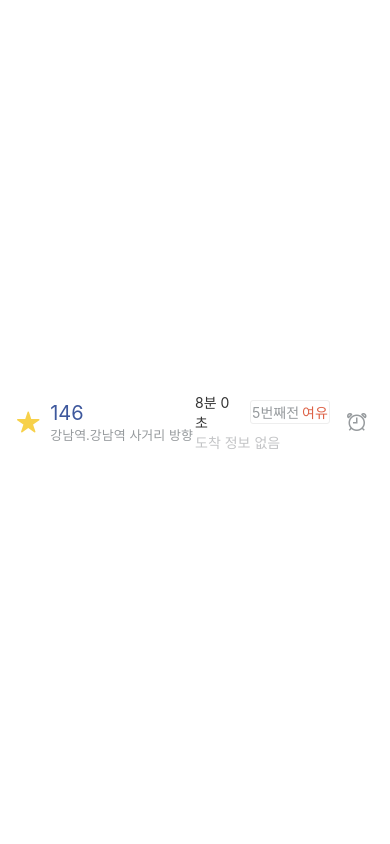
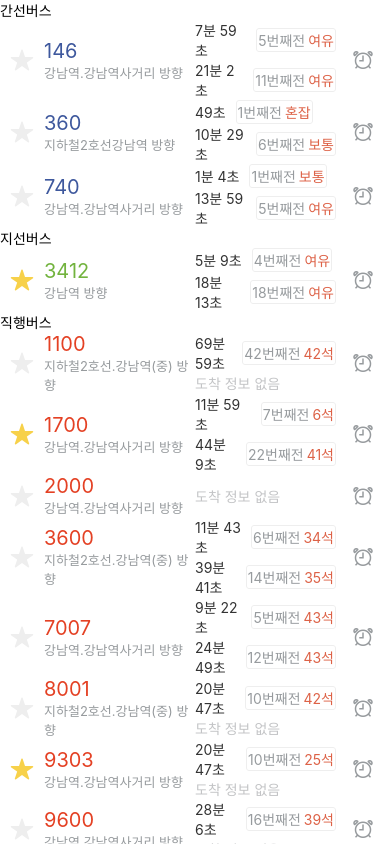
Before and after one commit to woalskdl/kakao-bus, a React Native app: screen / in a window 390 px wide. Built offline with nearby package versions, Linux system fonts and the light colour scheme.

Commit message:
raw data 기준 rendering

```diff
--- a/App.js
+++ b/App.js
@@ -1,17 +1,69 @@
 import { StatusBar } from 'expo-status-bar';
-import { SafeAreaView, StyleSheet, Text, View } from 'react-native';
+import { SafeAreaView, SectionList, StyleSheet, Text, View } from 'react-native';
 import BusInfo from './src/BusInfo';
 import { COLOR } from './src/color';
+import { busStop, getBusNumColorByType, getRemainedTimeText, getSeatStatusText, getSections } from './src/data';
+import dayjs from 'dayjs';
 
 export default function App() {
+
+  const sections = getSections(busStop.buses);
+  const renderItem = ({ item: bus }) => {
+    const numColor = getBusNumColorByType(bus.type);
+    const now = dayjs();
+
+    /**
+     * Start
+     */
+    // undefined ?? null -> null
+    // { ... } ?? null -> { ... }
+    const firstNextBusInfo = bus.nextBusInfos?.[0] ?? null;   // 없을 경우 null로 통일
+    const secondNextBusInfo = bus.nextBusInfos?.[1] ?? null;
+    const newNextBusInfos =
+      !firstNextBusInfo && !secondNextBusInfo
+        ? [null]
+        : [firstNextBusInfo, secondNextBusInfo];
+
+    const processedNextBusInfos = newNextBusInfos.map((info) => {
+      if (!info)
+        return {
+          hasInfo: false,
+          // remainedTimeText: "도착 정보 없음",
+        };
+
+      const { arrivalTime, numOfRemainedStops, numOfPassengers } = info;
+      const remainedTimeText = getRemainedTimeText(now, arrivalTime);
+      const seatStatusText = getSeatStatusText(bus.type, numOfPassengers);
+      return {
+        hasInfo: true,
+        remainedTimeText,
+        numOfRemainedStops,
+        seatStatusText,
+      };
+    });
+    /**
+     * End
+     */
+
+    return (
+      <BusInfo
+        isBookmarked={bus.isBookmarked}
+        onPressBookmark={() => {}}
+        num={bus.num}
+        directionDescription={bus.directionDescription}
+        numColor={numColor}
+        processedNextBusInfos={processedNextBusInfos}
+      />
+    )
+  }
+
   return (
     <SafeAreaView style={styles.container}>
-      <BusInfo
-        isBookmarked={true}
-        onPressBookmark={() => {}}
-        num={146}
-        directionDescription='강남역.강남역 사거리'
-        numColor={COLOR.BUS_B}
+      <SectionList
+        style={{ flex: 1, width: '100%' }}
+        sections={sections}
+        renderSectionHeader={({section: {title} }) => <Text>{title}</Text>}
+        renderItem={renderItem}
       />
     </SafeAreaView>
   );
--- a/src/BusInfo.js
+++ b/src/BusInfo.js
@@ -9,7 +9,8 @@
   onPressBookmark,
   num,
   directionDescription,
-  numColor
+  numColor,
+  processedNextBusInfos
 }) => {
   return (
     <View style={{ flexDirection: 'row' }}>
@@ -35,16 +36,14 @@
       <View style={{ flex: 1, flexDirection: 'row', alignItems: 'center' }}>
         {/* M분 S초 / N번째 전 / 여유 */}
         <View style={{ flex: 1 }}>
-          <NextBusInfo
-            hasInfo={true}
-            remainedTimeText={'8분 0초'}
-            numOfRemainedStops={5}
-            seatStatusText={'여유'}
-          />
-
-          <NextBusInfo
-            hasInfo={false}
-          />
+          {processedNextBusInfos.map(info => (
+            <NextBusInfo
+              hasInfo={info.hasInfo}
+              remainedTimeText={info.remainedTimeText}
+              numOfRemainedStops={info.numOfRemainedStops}
+              seatStatusText={info.seatStatusText}
+            />
+          ))}
         </View>
 
         {/* 알람아이콘 */}
--- a/src/data.js
+++ b/src/data.js
@@ -1,4 +1,5 @@
 import dayjs from 'dayjs';
+import { COLOR } from './color';
 
 export const busStop = {
   id: 23284,
@@ -193,3 +194,77 @@
     },
   ]
 };
+
+export const getSections = (buses) => {
+  const bBuses = []; // data
+  const gBuses = []; // data
+  const rBuses = []; // data
+
+  for (const bus of buses) {
+    if (bus.type === "B") bBuses.push(bus);
+    else if (bus.type === "G") gBuses.push(bus);
+    else if (bus.type === "R") rBuses.push(bus);
+  }
+
+  const sections = [];
+  if (bBuses.length > 0) {
+    sections.push({
+      title: "간선버스",
+      data: bBuses,
+    })
+  }
+  if (gBuses.length > 0) {
+    sections.push({
+      title: "지선버스",
+      data: gBuses,
+    })
+  }
+  if (rBuses.length > 0) {
+    sections.push({
+      title: "직행버스",
+      data: rBuses,
+    })
+  }
+
+  return sections;
+};
+
+export const getBusNumColorByType = (type) => {
+  switch (type) {
+    case 'B':
+      return COLOR.BUS_B;
+    case 'G':
+      return COLOR.BUS_G;
+    case 'R':
+      return COLOR.BUS_R;
+    default:
+      return 'transparent'
+  }
+}
+
+export const getRemainedTimeText = (now, arrivalTime) => {
+  const remainMinute = dayjs(arrivalTime).diff(dayjs(now), "minute");
+  const remainSecond = dayjs(arrivalTime).diff(dayjs(now), "second") % 60;
+
+  if (remainMinute <= 0 && remainSecond <= 0) return "도착 또는 출발";
+  if (remainMinute <= 0 && remainSecond < 30) return "곧 도착";
+  if (remainMinute <= 0) return `${remainSecond}초`;
+  return `${remainMinute}분 ${remainSecond}초`;
+};
+
+const MAX_SEAT_NUM_OF_R = 45;
+export const getSeatStatusText = (type, numOfPassengers) => {
+  switch (type) {
+    case "B":
+    case "G":
+      return numOfPassengers >= 30
+        ? "혼잡"
+        : numOfPassengers >= 20
+        ? "보통"
+        : "여유";
+    case "R":
+      return `${MAX_SEAT_NUM_OF_R - numOfPassengers}석`;
+    default:
+      return "transparent";
+  }
+};
```
